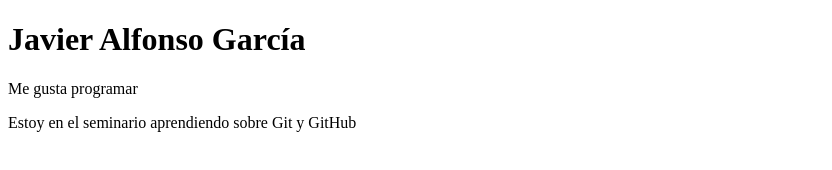
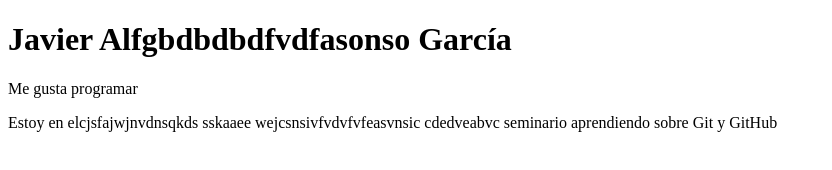
Before and after one commit to JavierGM23/Seminario-Git, a plain HTML site: page index.html in a window 1280 px wide. Shown: the whole page, without its empty margins (0-832 px from the left). Drawn offline with Linux system fonts and the light colour scheme.

Commit message:
Arruiné mi código

```diff
--- a/index.html
+++ b/index.html
@@ -7,8 +7,8 @@
     <title>Document</title>
 </head>
 <body>
-    <h1>Javier Alfonso García</h1>
+    <h1>Javier Alfgbdbdbdfvdfasonso García</h1>
     <p>Me gusta programar</p>
-    <p>Estoy en el seminario aprendiendo sobre Git y GitHub</p>
+    <p>Estoy en elcjsfajwjnvdnsqkds  sskaaee wejcsnsivfvdvfvfeasvnsic cdedveabvc</s> seminario aprendiendo sobre Git y GitHub</p>
 </body>
 </html>
```
